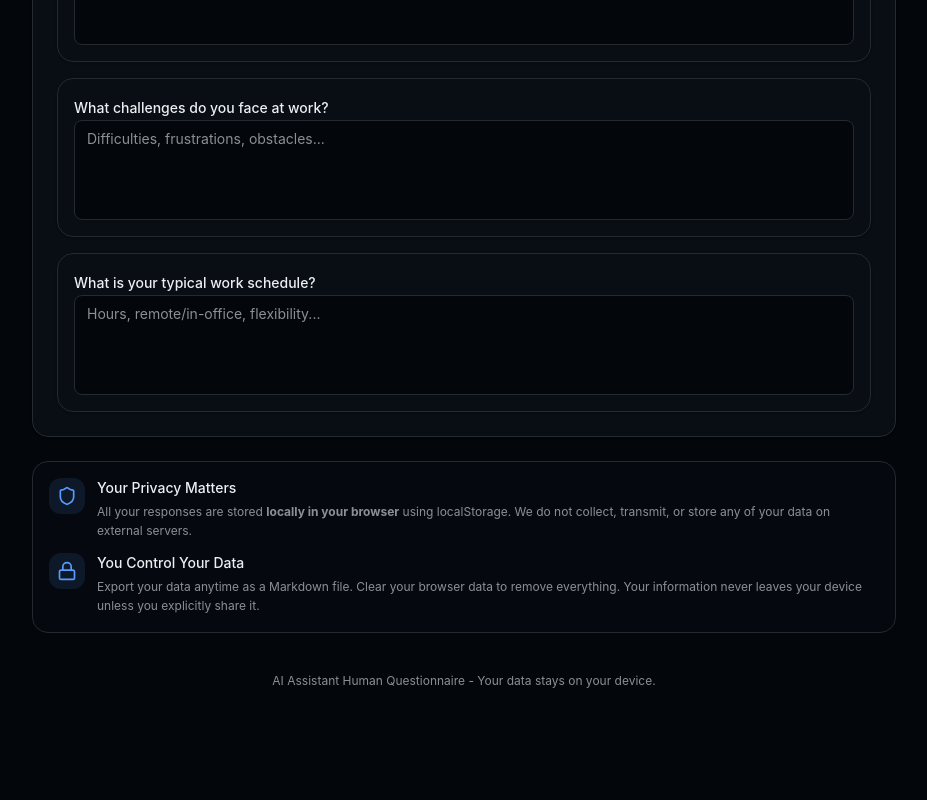
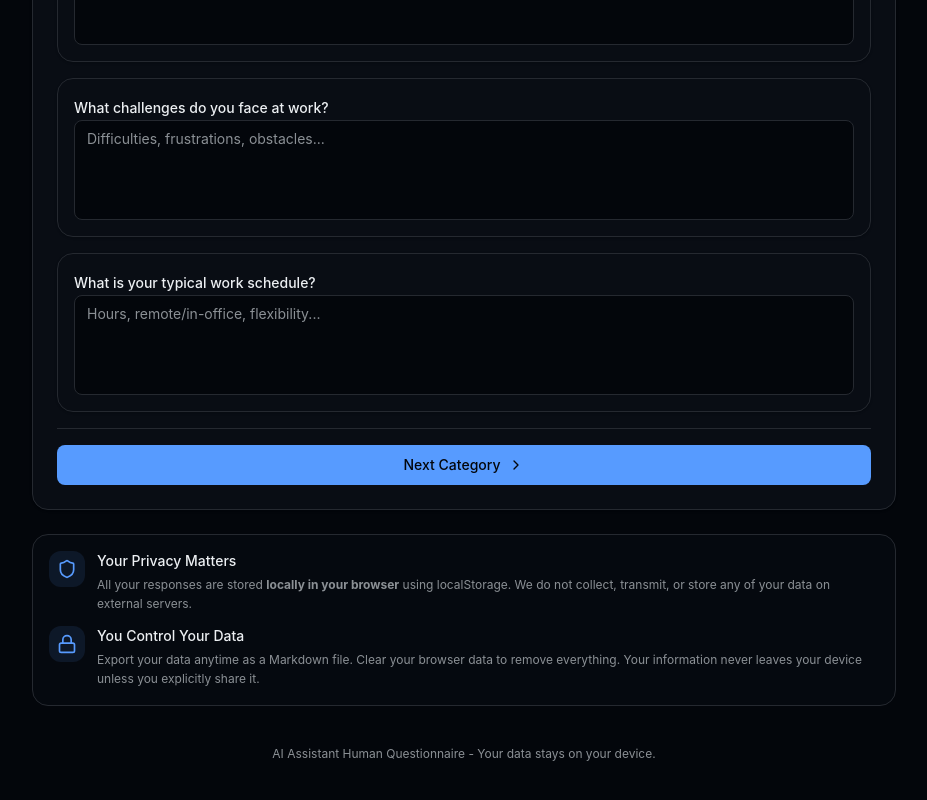
Before and after one commit to DontFretBrett/ai-assistant-human-questionnaire, a React (Vite) app: page / in a window 1280 px wide. Shown: the part 971-1771 px from the top of the page, without its empty margins (176-1103 px from the left). Before the commit the page ends 1708 px from the top, so only its background shows below. Built offline with nearby package versions, Linux system fonts and the light colour scheme.

Commit message:
Add navigation buttons for category progression in App component

```diff
--- a/src/App.tsx
+++ b/src/App.tsx
@@ -10,7 +10,7 @@ import { ExportDialog } from '@/components/ExportDialog'
 import { Disclaimer } from '@/components/Disclaimer'
 import { Button } from '@/components/ui/button'
 import { Card, CardContent, CardDescription, CardHeader, CardTitle } from '@/components/ui/card'
-import { FileDown, Sparkles, RotateCcw } from 'lucide-react'
+import { FileDown, Sparkles, RotateCcw, ChevronRight, Check } from 'lucide-react'
 
 function App() {
   const [data, setData] = useLocalStorage<QuestionnaireData>('questionnaire-data', {})
@@ -31,6 +31,21 @@ function App() {
       setData({})
     }
   }
+
+  const handleNextCategory = () => {
+    const currentIndex = categories.findIndex(c => c.id === activeCategory)
+    if (currentIndex < categories.length - 1) {
+      const nextCategory = categories[currentIndex + 1]
+      setActiveCategory(nextCategory.id)
+      window.scrollTo({ top: 0, behavior: 'smooth' })
+    }
+  }
+
+  const handleDone = () => {
+    window.scrollTo({ top: 0, behavior: 'smooth' })
+  }
+
+  const isLastCategory = categories.findIndex(c => c.id === activeCategory) === categories.length - 1
 
   return (
     <div className="min-h-screen bg-background">
@@ -116,6 +131,29 @@ function App() {
                       index={index}
                     />
                   ))}
+                  {!isLastCategory ? (
+                    <div className="pt-4 border-t">
+                      <Button
+                        onClick={handleNextCategory}
+                        className="w-full gap-2"
+                        variant="default"
+                      >
+                        Next Category
+                        <ChevronRight className="w-4 h-4" />
+                      </Button>
+                    </div>
+                  ) : (
+                    <div className="pt-4 border-t">
+                      <Button
+                        onClick={handleDone}
+                        className="w-full gap-2"
+                        variant="default"
+                      >
+                        Done
+                        <Check className="w-4 h-4" />
+                      </Button>
+                    </div>
+                  )}
                 </CardContent>
               </Card>
             </motion.div>
```
